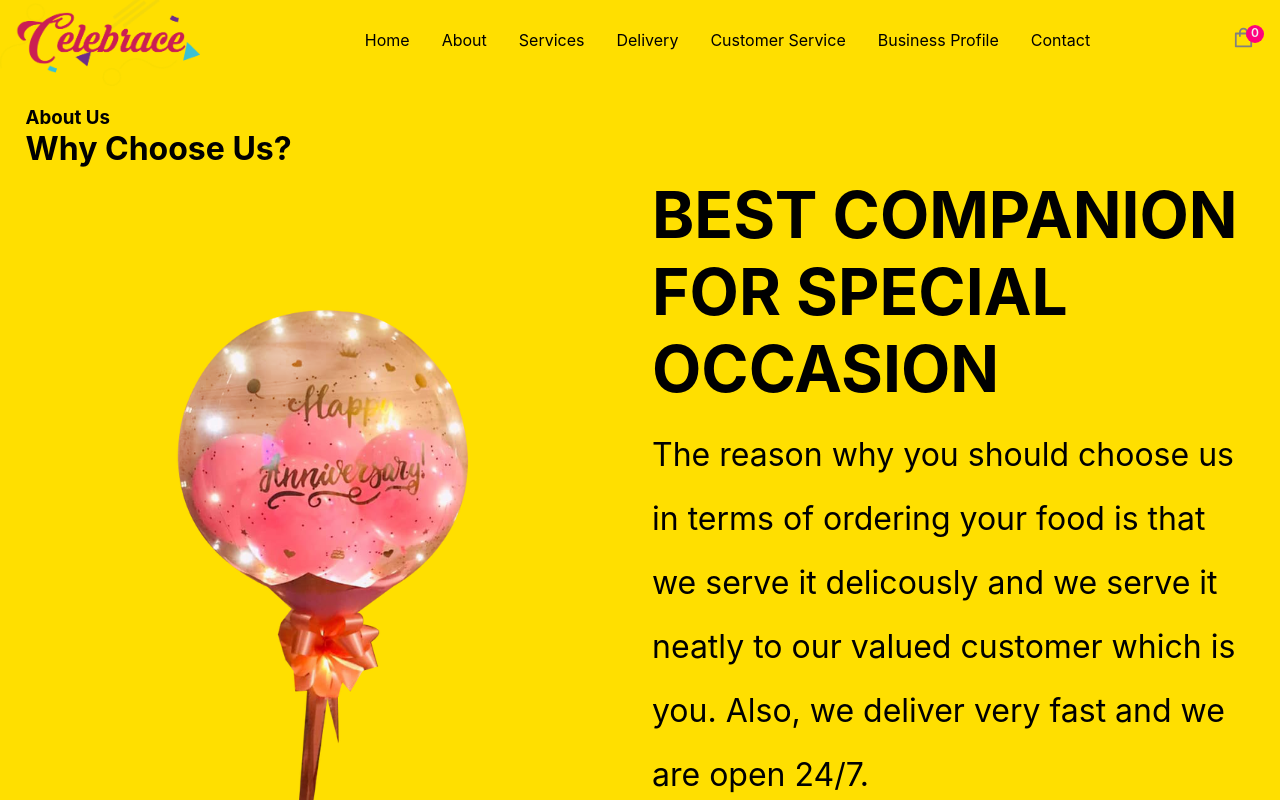
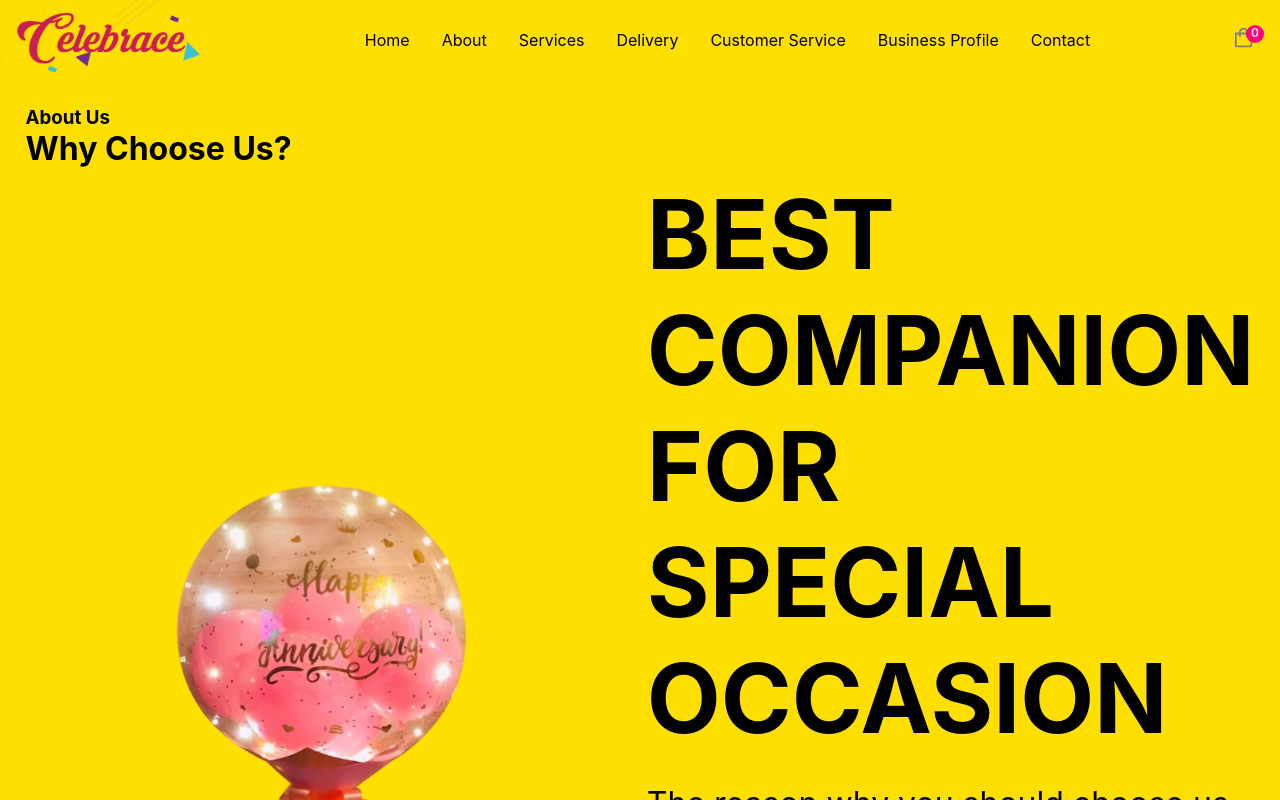
Before and after one commit to GuyWithBag/mobprog-ils, a Next.js app: page /about in a window 1280 px wide. Shown: the top 800 px of the page. Built offline with nearby package versions, Linux system fonts and the light colour scheme; a web font is replaced by a local one.

Commit message:
css content fontsize

```diff
--- a/styles/about.css
+++ b/styles/about.css
@@ -22,7 +22,7 @@
 
 .about .row .content h3 {
   color: var(--black);
-  font-size: 4rem;
+  font-size: 6rem;
   padding: .5rem 0;
 }
 
```
